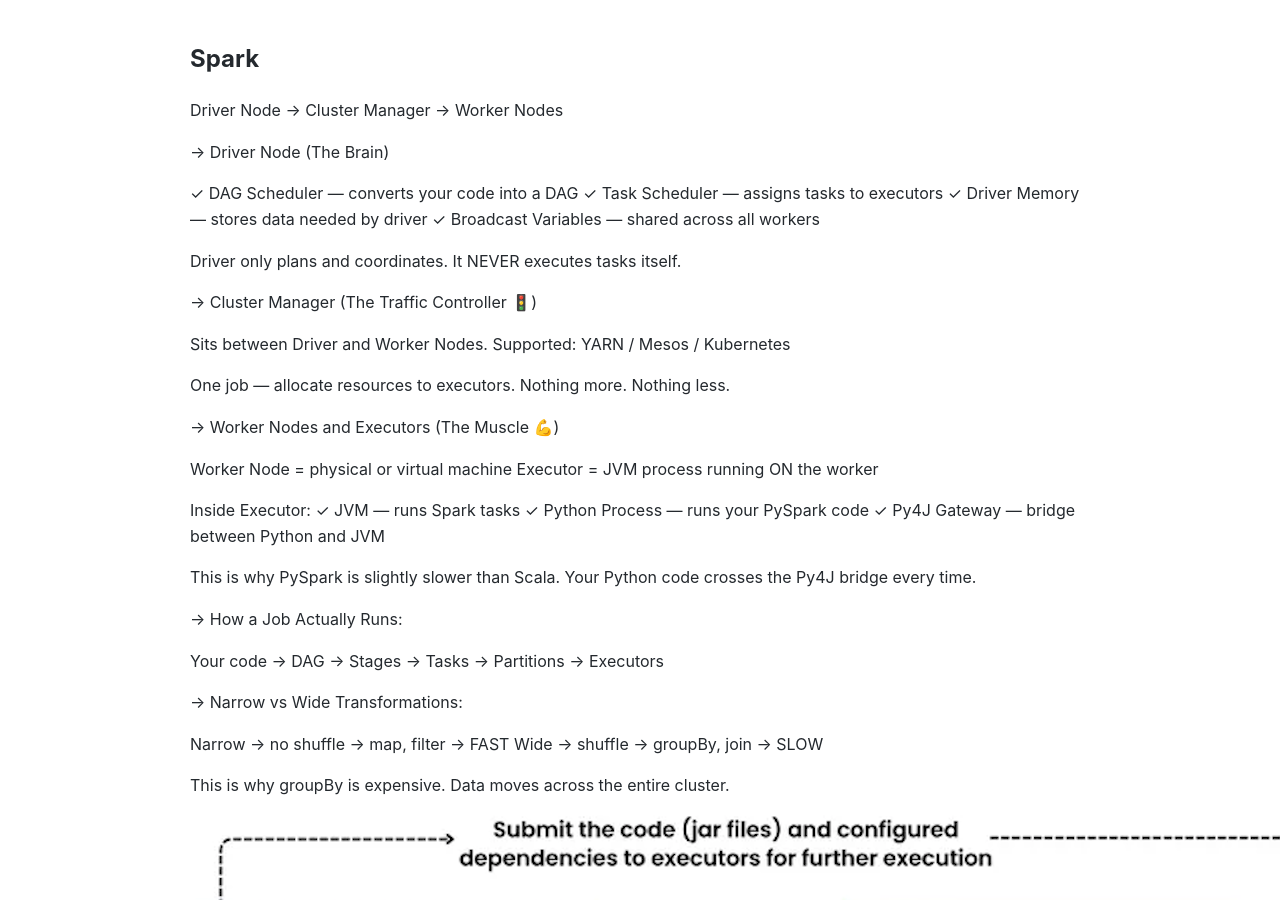
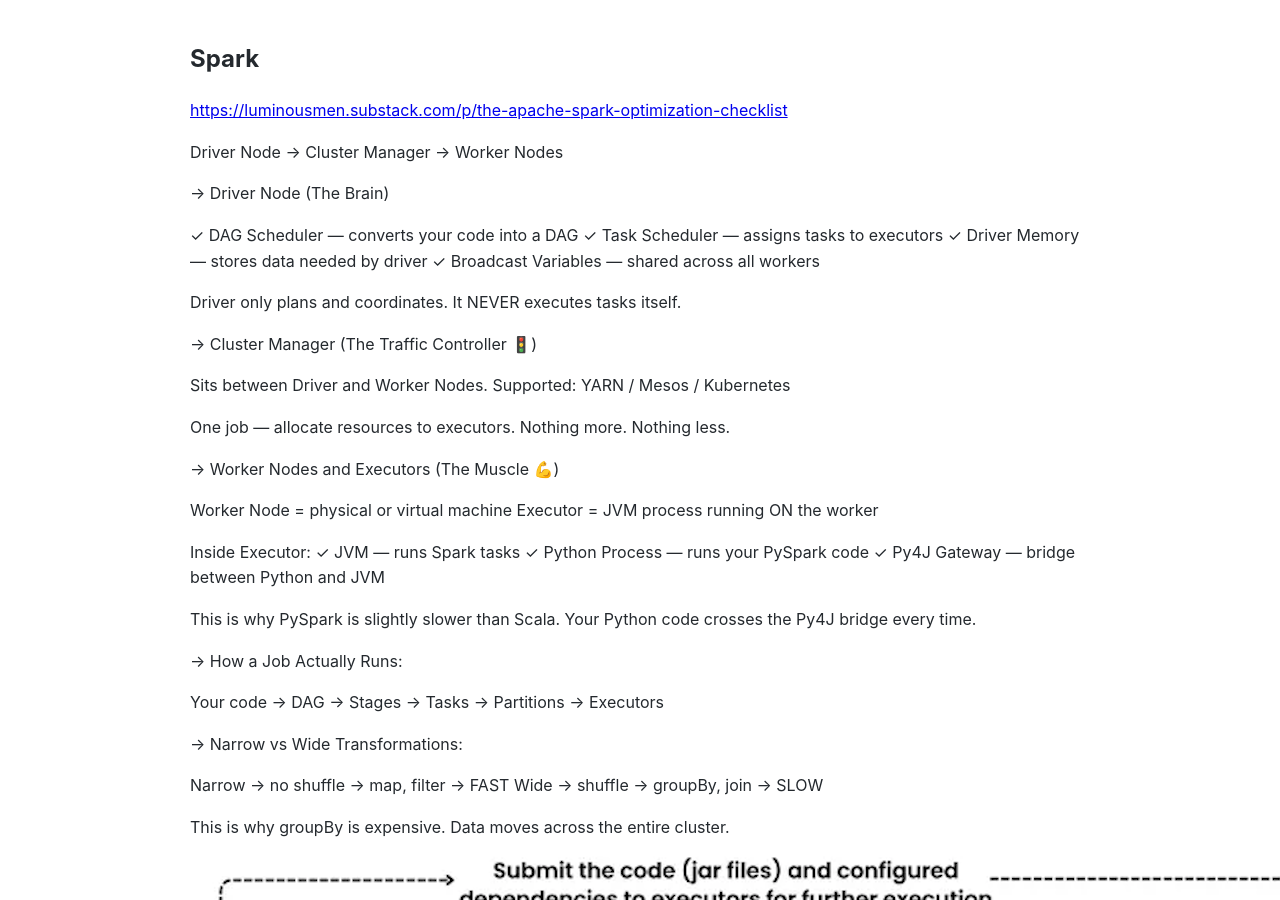
Before and after one commit to Michael-Lubinsky/michael-lubinsky.github.com, a Jekyll site: the page built from spark/spark.md, in a window 1280 px wide and 900 px high. Built offline with Jekyll 4.4.1, drawn with Linux system fonts in a browser that asks for light colours; our own code applies the rules of GitHub Pages for plain Markdown files.

Commit message:
Update spark.md

```diff
--- a/spark/spark.md
+++ b/spark/spark.md
@@ -1,5 +1,6 @@
 ## Spark
 
+<https://luminousmen.substack.com/p/the-apache-spark-optimization-checklist>
 
 Driver Node → Cluster Manager → Worker Nodes
 
```
